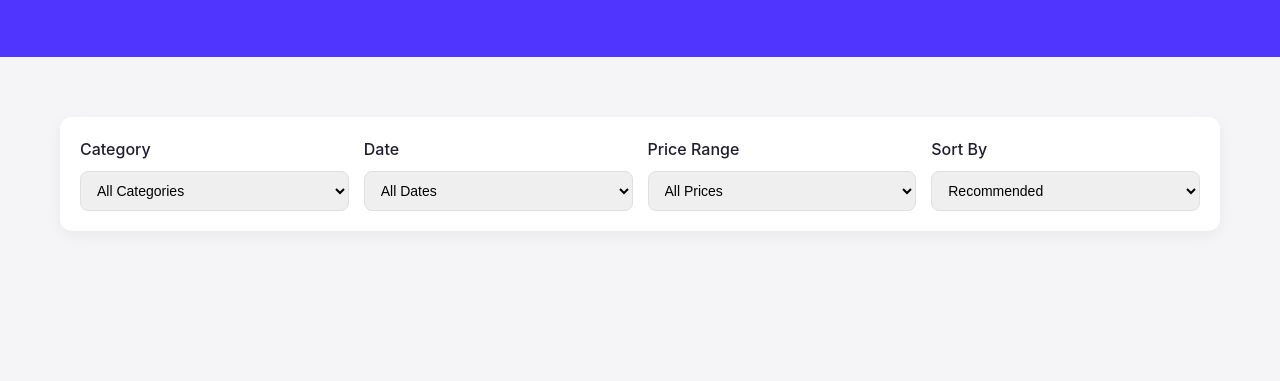
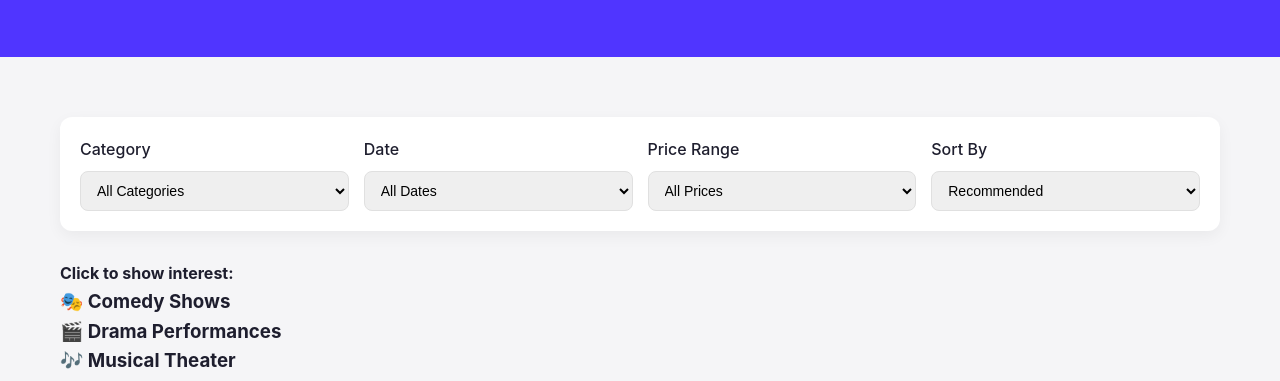
Before and after one commit to tala-11/Theatre-Management, a plain HTML site: page shows.html in a window 1280 px wide. Shown: the part 229-610 px from the top of the page. Drawn offline with Linux system fonts and the light colour scheme.

Commit message:
Update shows.html

```diff
--- a/shows.html
+++ b/shows.html
@@ -135,7 +135,14 @@
           </select>
         </div>
       </div>
+      <div class="interest-tracker">
+      <p><strong>Click to show interest:</strong></p>
+      <h3 onclick="trackInterest('Comedy')">🎭 Comedy Shows</h3>
+      <h3 onclick="trackInterest('Drama')">🎬 Drama Performances</h3>
+      <h3 onclick="trackInterest('Musical')">🎶 Musical Theater</h3>
     </div>
+    </div>
+
   </section>
 
   <!-- All Shows Section -->
```
